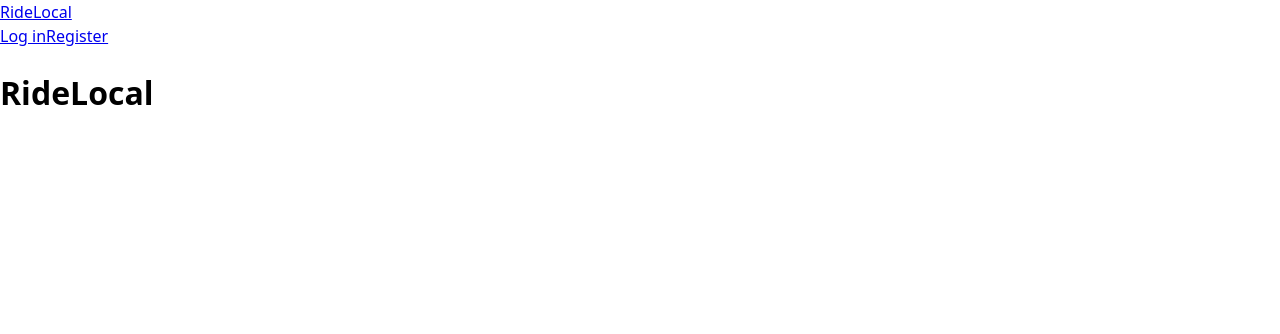
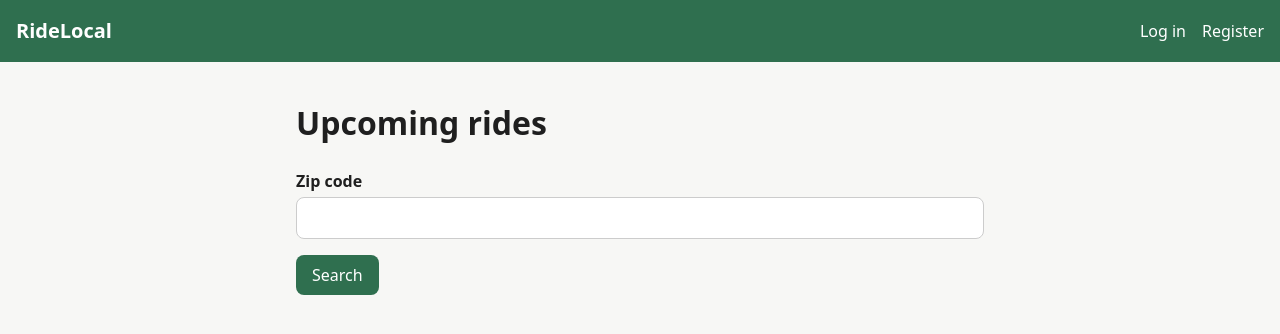
Before and after one commit to jiw782/ridelocal, a React (Vite) app in the folder RideLocal-FrontEnd/: page / in a window 1280 px wide. Shown: the top 334 px of the page. Built offline with nearby package versions, Linux system fonts and the light colour scheme.

Commit message:
Added rides, list, and details to src

```diff
--- a/RideLocal-FrontEnd/src/App.jsx
+++ b/RideLocal-FrontEnd/src/App.jsx
@@ -1,7 +1,10 @@
-import { Route, Routes } from 'react-router'
-import Login from './auth/Login.jsx'
-import Register from './auth/Register.jsx'
-import Navbar from './layout/Navbar.jsx'
+import { Route, Routes } from "react-router";
+import Login from "./auth/Login.jsx";
+import Register from "./auth/Register.jsx";
+import Navbar from "./layout/Navbar.jsx";
+import RideList from "./rides/RideList.jsx";
+import RideDetails from "./rides/RideDetails.jsx";
+import NewRide from "./rides/NewRide.jsx";
 
 export default function App() {
   return (
@@ -9,11 +12,13 @@ export default function App() {
       <Navbar />
       <main>
         <Routes>
-          <Route path="/" element={<h1>RideLocal</h1>} />
+          <Route path="/" element={<RideList />} />
           <Route path="/login" element={<Login />} />
           <Route path="/register" element={<Register />} />
+          <Route path="/rides/:id" element={<RideDetails />} />
+          <Route path="/rides/new" element={<NewRide />} />
         </Routes>
       </main>
     </>
-  )
+  );
 }
--- /dev/null
+++ b/RideLocal-FrontEnd/src/api.js
@@ -0,0 +1,17 @@
+/**fetch helper */
+export async function api(
+  path,
+  { token, body, method = body ? "POST" : "GET" } = {},
+) {
+  const headers = {};
+  if (token) headers.Authorization = `Bearer ${token}`;
+  if (body) headers["Content-Type"] = "application/json";
+
+  const res = await fetch(`/api${path}`, {
+    method,
+    headers,
+    body: body && JSON.stringify(body),
+  });
+  if (!res.ok) throw Error(await res.text());
+  return res.json();
+}
--- a/RideLocal-FrontEnd/src/index.css
+++ b/RideLocal-FrontEnd/src/index.css
@@ -1,8 +1,132 @@
 :root {
-  font-family: system-ui, sans-serif;
-  line-height: 1.5;
+  --color-primary: #2f6f4f;
+  --color-bg: #f7f7f5;
+  --color-text: #1f1f1f;
+  --radius: 8px;
+  --space: 1rem;
+}
+
+/* Page basics */
+* {
+  box-sizing: border-box;
 }
 
 body {
   margin: 0;
+  font-family: system-ui, sans-serif;
+  line-height: 1.5;
+  background: var(--color-bg);
+  color: var(--color-text);
 }
+
+main {
+  max-width: 720px;
+  margin: 0 auto;
+  padding: var(--space);
+}
+
+a {
+  color: var(--color-primary);
+}
+
+/* Navbar: logo on the left, links on the right */
+header {
+  display: flex;
+  justify-content: space-between;
+  align-items: center;
+  padding: var(--space);
+  background: var(--color-primary);
+}
+
+header a,
+header span {
+  color: white;
+  text-decoration: none;
+}
+
+header > a {
+  font-weight: bold;
+  font-size: 1.25rem;
+}
+
+header nav {
+  display: flex;
+  align-items: center;
+  gap: var(--space);
+}
+
+header nav a.active {
+  text-decoration: underline;
+}
+
+/* Forms: each label above its input */
+form {
+  display: flex;
+  flex-direction: column;
+  gap: var(--space);
+  margin-bottom: var(--space);
+}
+
+label {
+  display: flex;
+  flex-direction: column;
+  gap: 0.25rem;
+  font-weight: 600;
+}
+
+input,
+select,
+textarea {
+  font: inherit;
+  padding: 0.5rem;
+  border: 1px solid #ccc;
+  border-radius: var(--radius);
+}
+
+button {
+  font: inherit;
+  padding: 0.5rem 1rem;
+  border: none;
+  border-radius: var(--radius);
+  background: var(--color-primary);
+  color: white;
+  cursor: pointer;
+}
+
+form button {
+  align-self: flex-start;
+}
+
+header button {
+  background: white;
+  color: var(--color-primary);
+}
+
+[role="alert"] {
+  color: #b00020;
+}
+
+/* Ride list as cards */
+.ride-list {
+  list-style: none;
+  padding: 0;
+  display: flex;
+  flex-direction: column;
+  gap: var(--space);
+}
+
+.ride-list li {
+  background: white;
+  padding: var(--space);
+  border-radius: var(--radius);
+  box-shadow: 0 1px 3px rgb(0 0 0 / 0.1);
+}
+
+.ride-list li > a {
+  font-size: 1.125rem;
+  font-weight: bold;
+}
+
+.ride-list p {
+  margin: 0.25rem 0 0;
+}
--- a/RideLocal-FrontEnd/src/layout/Navbar.jsx
+++ b/RideLocal-FrontEnd/src/layout/Navbar.jsx
@@ -11,6 +11,7 @@ export default function Navbar() {
         {user ? (
           <>
             <span>Hi, {user.name}!</span>
+            <NavLink to="/rides/new">New ride</NavLink>
             <button onClick={logout}>Log out</button>
           </>
         ) : (
--- /dev/null
+++ b/RideLocal-FrontEnd/src/rides/NewRide.jsx
@@ -0,0 +1,87 @@
+import { useState } from "react";
+import { Link, useNavigate } from "react-router";
+import { api } from "../api.js";
+import { useAuth } from "../auth/AuthContext.jsx";
+
+export default function NewRide() {
+  const { token, user } = useAuth();
+  const navigate = useNavigate();
+  const [error, setError] = useState(null);
+
+  if (!token) {
+    return (
+      <p>
+        Please <Link to="/login">log in</Link> to create a ride.
+      </p>
+    );
+  }
+
+  async function onCreate(formData) {
+    const maxRiders = formData.get("max_riders");
+    const ride = {
+      title: formData.get("title"),
+      description: formData.get("description"),
+      zip_code: formData.get("zip_code"),
+      meeting_spot: formData.get("meeting_spot"),
+      // datetime-local has no timezone, so convert it to UTC before sending
+      ride_date: new Date(formData.get("ride_date")).toISOString(),
+      difficulty: formData.get("difficulty"),
+      // an empty box means no limit; "" would fail as an integer
+      max_riders: maxRiders ? Number(maxRiders) : null,
+    };
+    try {
+      const created = await api("/rides", { token, body: ride });
+      navigate(`/rides/${created.id}`);
+    } catch (e) {
+      setError(e.message);
+    }
+  }
+
+  return (
+    <>
+      <h1>Create a ride</h1>
+      <form action={onCreate}>
+        <label>
+          Title
+          <input name="title" required />
+        </label>
+        <label>
+          Description
+          <textarea name="description" />
+        </label>
+        <label>
+          Zip code
+          <input
+            name="zip_code"
+            defaultValue={user?.zip_code}
+            inputMode="numeric"
+            pattern="\d{5}"
+            required
+          />
+        </label>
+        <label>
+          Meeting spot
+          <input name="meeting_spot" required />
+        </label>
+        <label>
+          Date and time
+          <input type="datetime-local" name="ride_date" required />
+        </label>
+        <label>
+          Difficulty
+          <select name="difficulty">
+            <option value="easy">Easy</option>
+            <option value="moderate">Moderate</option>
+            <option value="hard">Hard</option>
+          </select>
+        </label>
+        <label>
+          Max riders (optional)
+          <input type="number" name="max_riders" min="1" />
+        </label>
+        <button>Create ride</button>
+        {error && <p role="alert">{error}</p>}
+      </form>
+    </>
+  );
+}
--- /dev/null
+++ b/RideLocal-FrontEnd/src/rides/RideDetails.jsx
@@ -0,0 +1,79 @@
+import { useEffect, useState } from "react";
+import { Link, useParams } from "react-router";
+import { api } from "../api.js";
+import { useAuth } from "../auth/AuthContext.jsx";
+
+export default function RideDetails() {
+  const { id } = useParams();
+  const { token, user } = useAuth();
+  const [ride, setRide] = useState(null);
+  const [riders, setRiders] = useState([]);
+  const [error, setError] = useState(null);
+
+  async function loadRide() {
+    try {
+      const [ride, riders] = await Promise.all([
+        api(`/rides/${id}`),
+        api(`/rides/${id}/riders`),
+      ]);
+      setRide(ride);
+      setRiders(riders);
+    } catch (e) {
+      setError(e.message);
+    }
+  }
+
+  useEffect(() => {
+    loadRide();
+  }, [id]);
+
+  async function onJoin() {
+    try {
+      await api(`/rides/${id}/join`, { method: "POST", token });
+      loadRide(); // refresh the rider count and list
+    } catch (e) {
+      setError(e.message);
+    }
+  }
+
+  if (!ride) return error ? <p role="alert">{error}</p> : <p>Loading...</p>;
+
+  const hasJoined = riders.some((rider) => rider.id === user?.id);
+  const isFull = ride.max_riders && ride.rider_count >= ride.max_riders;
+
+  return (
+    <>
+      <h1>{ride.title}</h1>
+      <p>Hosted by {ride.creator_name}</p>
+      <p>{new Date(ride.ride_date).toLocaleString()}</p>
+      <p>
+        Meet at {ride.meeting_spot} ({ride.zip_code})
+      </p>
+      <p>Difficulty: {ride.difficulty}</p>
+      {ride.description && <p>{ride.description}</p>}
+
+      {!user ? (
+        <p>
+          <Link to="/login">Log in</Link> to join this ride.
+        </p>
+      ) : hasJoined ? (
+        <p>You're going!</p>
+      ) : isFull ? (
+        <p>This ride is full.</p>
+      ) : (
+        <button onClick={onJoin}>Join ride</button>
+      )}
+      {error && <p role="alert">{error}</p>}
+
+      <h2>
+        Riders ({ride.rider_count}
+        {ride.max_riders && ` / ${ride.max_riders}`})
+      </h2>
+      <ul>
+        {riders.map((rider) => (
+          <li key={rider.id}>{rider.name}</li>
+        ))}
+      </ul>
+    </>
+  );
+}
--- /dev/null
+++ b/RideLocal-FrontEnd/src/rides/RideList.jsx
@@ -0,0 +1,65 @@
+import { useEffect, useState } from "react";
+import { Link } from "react-router";
+import { api } from "../api.js";
+import { useAuth } from "../auth/AuthContext.jsx";
+
+export default function RideList() {
+  const { user } = useAuth();
+  const [searchedZip, setSearchedZip] = useState(null);
+  const [rides, setRides] = useState([]);
+  const [error, setError] = useState(null);
+
+  // Show the logged-in user's zip until they search for a different one
+  const zip = searchedZip ?? user?.zip_code;
+
+  useEffect(() => {
+    if (!zip) return;
+    api(`/rides?zip=${zip}`)
+      .then((rides) => {
+        setRides(rides);
+        setError(null);
+      })
+      .catch((e) => setError(e.message));
+  }, [zip]);
+
+  function onSearch(formData) {
+    setSearchedZip(formData.get("zip"));
+  }
+
+  return (
+    <>
+      <h1>Upcoming rides</h1>
+      <form action={onSearch}>
+        <label>
+          Zip code
+          <input
+            name="zip"
+            key={zip}
+            defaultValue={zip}
+            inputMode="numeric"
+            pattern="\d{5}"
+            required
+          />
+        </label>
+        <button>Search</button>
+      </form>
+      {error && <p role="alert">{error}</p>}
+
+      {zip && rides.length === 0 && <p>No upcoming rides in {zip}.</p>}
+      <ul>
+        {rides.map((ride) => (
+          <li key={ride.id}>
+            <Link to={`/rides/${ride.id}`}>{ride.title}</Link>
+            <p>
+              {new Date(ride.ride_date).toLocaleString()} · {ride.meeting_spot}
+            </p>
+            <p>
+              {ride.difficulty} · {ride.rider_count}
+              {ride.max_riders && ` / ${ride.max_riders}`} riders
+            </p>
+          </li>
+        ))}
+      </ul>
+    </>
+  );
+}
```
